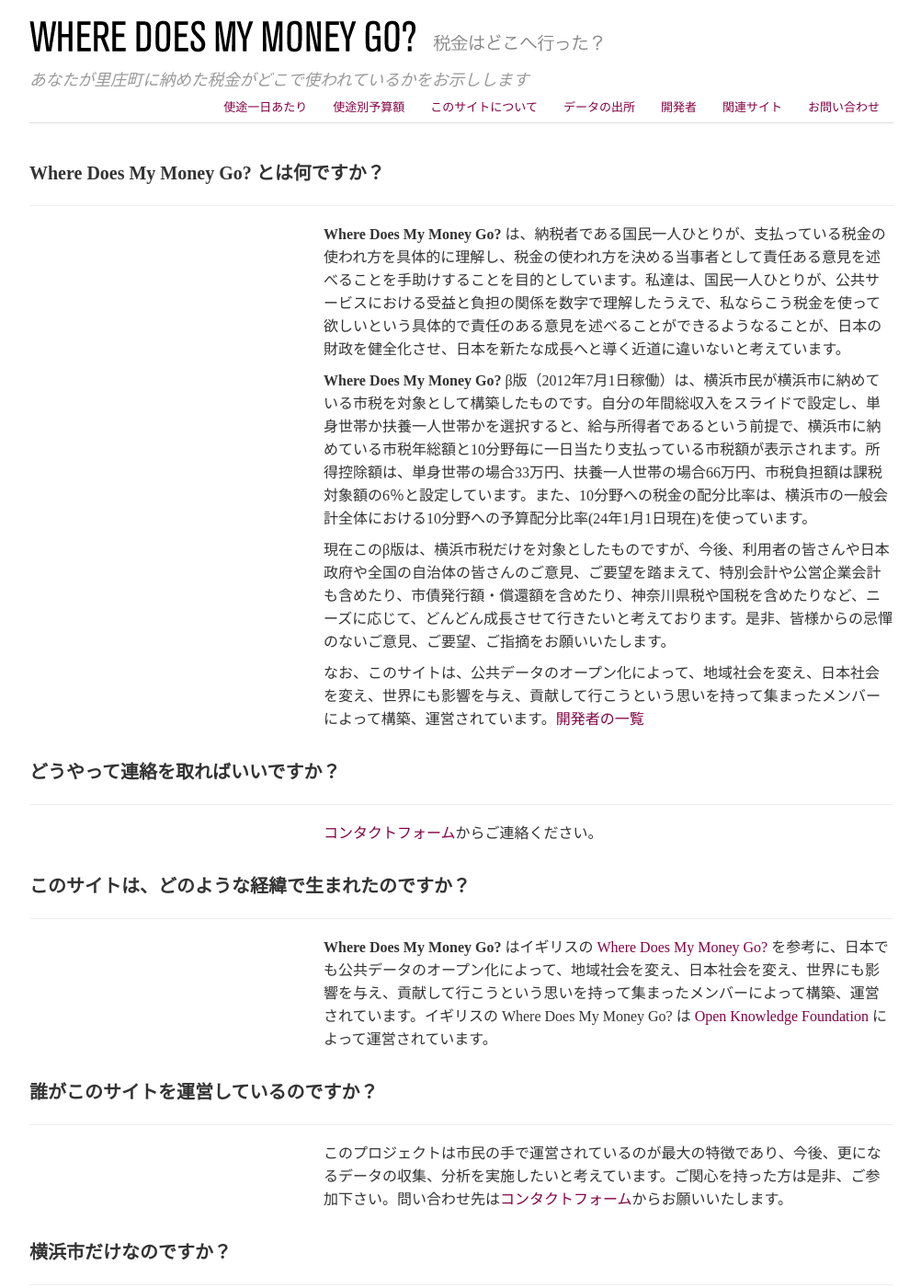
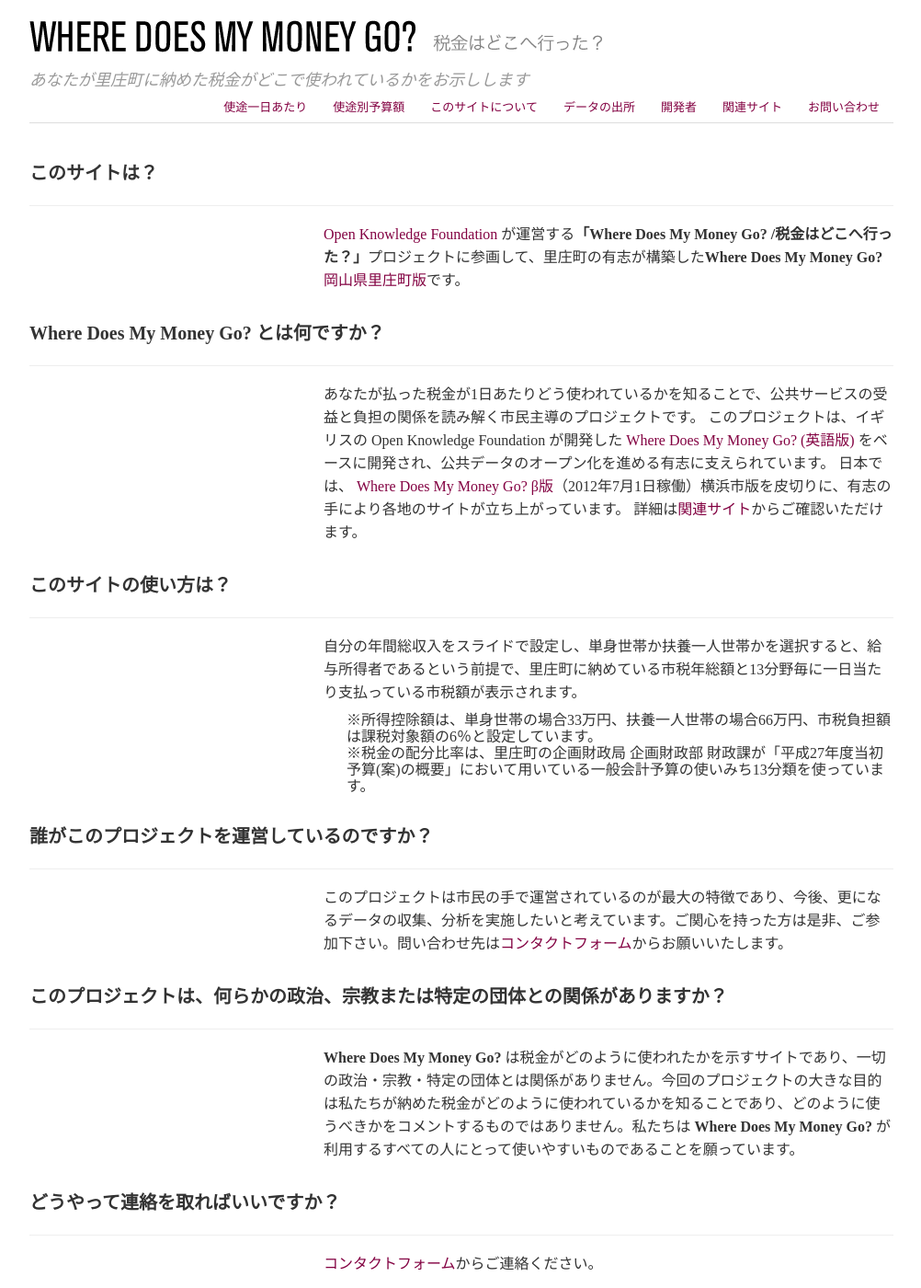
Before and after one commit to data-cradle/spending-satosho, a Jekyll site: the page built from about.html, in a window 1280 px wide and 1400 px high. Shown: the whole window at 92% size, without its empty margins (138-1140 px from the left). Built offline with Jekyll 4.4.1, drawn with Linux system fonts in a browser that asks for light colours; nearby versions of some CDN libraries; some of the changed text lies outside the part shown.

Commit message:
update city name

```diff
--- a/about.html
+++ b/about.html
@@ -3,17 +3,51 @@
 title: About
 ---
 
+<h2 class="page-header">このサイトは？</h2>
+
+<div class="row">
+  <div class="span8 offset4">
+    <p><a href="http://okfn.org/">Open Knowledge Foundation</a> が運営する<strong>「Where Does My Money Go? /税金はどこへ行った？」</strong>プロジェクトに参画して、里庄町の有志が構築した<strong>Where Does My Money Go?</strong><a href="http://map.goo.ne.jp/ocn/?address=%E5%B2%A1%E5%B1%B1%E7%9C%8C%E5%80%89%E6%95%B7%E5%B8%82%E7%89%88%E3%81%A7%E3%81%99%E3%80%82&ZM=9&SZ=480,360">岡山県里庄町版</a>です。</p>
+</div>
+</div>
 <h2 class="page-header">Where Does My Money Go? とは何ですか？</h2>
 
 <div class="row">
   <div class="span8 offset4">
-    <p><strong>Where Does My Money Go?</strong> は、納税者である国民一人ひとりが、支払っている税金の使われ方を具体的に理解し、税金の使われ方を決める当事者として責任ある意見を述べることを手助けすることを目的としています。私達は、国民一人ひとりが、公共サービスにおける受益と負担の関係を数字で理解したうえで、私ならこう税金を使って欲しいという具体的で責任のある意見を述べることができるようなることが、日本の財政を健全化させ、日本を新たな成長へと導く近道に違いないと考えています。</p>
+    <p>あなたが払った税金が1日あたりどう使われているかを知ることで、公共サービスの受益と負担の関係を読み解く市民主導のプロジェクトです。
+    このプロジェクトは、イギリスの Open Knowledge Foundation が開発した <a href="http://www.wheredoesmymoneygo.org/">Where Does My Money Go? (英語版) </a>をベースに開発され、公共データのオープン化を進める有志に支えられています。
+    日本では、<a href="http://yokohama.spending.jp/"> Where Does My Money Go? β版</a>（2012年7月1日稼働）横浜市版を皮切りに、有志の手により各地のサイトが立ち上がっています。
+    詳細は<a href="http://kurashiki.spending.jp/links.html">関連サイト</a>からご確認いただけます。</p>
+  </div>
+</div>
 
-    <p><strong>Where Does My Money Go?</strong> β版（2012年7月1日稼働）は、横浜市民が横浜市に納めている市税を対象として構築したものです。自分の年間総収入をスライドで設定し、単身世帯か扶養一人世帯かを選択すると、給与所得者であるという前提で、横浜市に納めている市税年総額と10分野毎に一日当たり支払っている市税額が表示されます。所得控除額は、単身世帯の場合33万円、扶養一人世帯の場合66万円、市税負担額は課税対象額の6％と設定しています。また、10分野への税金の配分比率は、横浜市の一般会計全体における10分野への予算配分比率(24年1月1日現在)を使っています。</p>
 
-    <p>現在このβ版は、横浜市税だけを対象としたものですが、今後、利用者の皆さんや日本政府や全国の自治体の皆さんのご意見、ご要望を踏まえて、特別会計や公営企業会計も含めたり、市債発行額・償還額を含めたり、神奈川県税や国税を含めたりなど、ニーズに応じて、どんどん成長させて行きたいと考えております。是非、皆様からの忌憚のないご意見、ご要望、ご指摘をお願いいたします。</p>
+<h2 class="page-header"><a name="supported-by"></a> このサイトの使い方は？ </h2>
 
-    <p>なお、このサイトは、公共データのオープン化によって、地域社会を変え、日本社会を変え、世界にも影響を与え、貢献して行こうという思いを持って集まったメンバーによって構築、運営されています。<a href="about.html">開発者の一覧</a></p>
+<div class="row">
+  <div class="span8 offset4">
+    <p>自分の年間総収入をスライドで設定し、単身世帯か扶養一人世帯かを選択すると、給与所得者であるという前提で、里庄町に納めている市税年総額と13分野毎に一日当たり支払っている市税額が表示されます。
+    <ul>
+      <li style="list-style:none">※所得控除額は、単身世帯の場合33万円、扶養一人世帯の場合66万円、市税負担額は課税対象額の6％と設定しています。</li>
+      <li style="list-style:none">※税金の配分比率は、里庄町の企画財政局 企画財政部 財政課が「平成27年度当初予算(案)の概要」において用いている一般会計予算の使いみち13分類を使っています。</li>
+    </ul>
+    </p>
+
+  </div>
+</div>
+
+<h2 class="page-header">誰がこのプロジェクトを運営しているのですか？</h2>
+
+<div class="row">
+  <div class="span8 offset4">
+    <p>このプロジェクトは市民の手で運営されているのが最大の特徴であり、今後、更になるデータの収集、分析を実施したいと考えています。ご関心を持った方は是非、ご参加下さい。問い合わせ先は<a href="contact.html">コンタクトフォーム</a>からお願いいたします。
+  </div>
+</div>
+
+<h2 class="page-header">このプロジェクトは、何らかの政治、宗教または特定の団体との関係がありますか？</h2>
+<div class="row">
+  <div class="span8 offset4">
+    <p><strong>Where Does My Money Go?</strong> は税金がどのように使われたかを示すサイトであり、一切の政治・宗教・特定の団体とは関係がありません。今回のプロジェクトの大きな目的は私たちが納めた税金がどのように使われているかを知ることであり、どのように使うべきかをコメントするものではありません。私たちは <strong>Where Does My Money Go?</strong> が利用するすべての人にとって使いやすいものであることを願っています。</p>
   </div>
 </div>
 
@@ -21,42 +55,7 @@
 
 <div class="row">
   <div class="span8 offset4">
-    <p><a href="contact.html">コンタクトフォーム</a>からご連絡ください。</p>
+    <p><a href="contact.html">コンタクトフォーム</a>からご連絡ください。</p><br>このサイトは、<strong>高梁川流域オープンデータポータルサイト「<a href="dhttp://dataeye.jp/pages/content/index.html">dataeye データから見えるもの</a>」</strong>のコンテンツの一つです。
+ご意見・ご要望がございましたら、<strong>「<a href="http://dataeye.jp/contact/contact_register/index.html">dataeye アイデアボックス</a>」</strong>からご連絡ください。
   </div>
 </div>
-
-<h2 class="page-header"><a name="supported-by"></a> このサイトは、どのような経緯で生まれたのですか？ </h2>
-
-<div class="row">
-  <div class="span8 offset4">
-    <p><strong>Where Does My Money Go?</strong> はイギリスの <a href="http://www.wheredoesmymoneygo.org/">Where Does My Money Go?</a> を参考に、日本でも公共データのオープン化によって、地域社会を変え、日本社会を変え、世界にも影響を与え、貢献して行こうという思いを持って集まったメンバーによって構築、運営されています。イギリスの Where Does My Money Go? は <a href="http://okfn.org/">Open Knowledge Foundation</a> によって運営されています。</p>
-
-  </div>
-</div>
-
-
-<h2 class="page-header">誰がこのサイトを運営しているのですか？</h2>
-
-<div class="row">
-  <div class="span8 offset4">
-    <p>このプロジェクトは市民の手で運営されているのが最大の特徴であり、今後、更になるデータの収集、分析を実施したいと考えています。ご関心を持った方は是非、ご参加下さい。問い合わせ先は<a href="contact.html">コンタクトフォーム</a>からお願いいたします。</p>
-    </p>
-  </div>
-</div>
-
-<h2 class="page-header">横浜市だけなのですか？</h2>
-
-<div class="row">
-  <div class="span8 offset4">
-    <p>各地の有志の手により、横浜以外にもサイトが立ち上がっています。詳細は<a href="links.html">関連サイト</a>からご確認いただけます。</p>
-    </p>
-  </div>
-</div>
-
-
-<h2 class="page-header">このプロジェクトは、何らかの政治、宗教または特定の団体との関係がありますか？</h2>
-<div class="row">
-  <div class="span8 offset4">
-    <p><strong>Where Does My Money Go?</strong> は横浜市税がどのように使われたかを示すサイトであり、一切の政治・宗教・特定の団体とは関係がありません。また、横浜市税を何に使うべきで、何に使うべきでないのかを主張するサイトでもありません。今回のプロジェクトの大きな目的は私たちが納めた税金がどのように使われているかを知ることであり、どのように使うべきかをコメントするものではありません。私たちは <strong>Where Does My Money Go?</strong> が利用するすべての人にとって使いやすいものであることを願っています。</p>
-  </div>
-</div>
```
